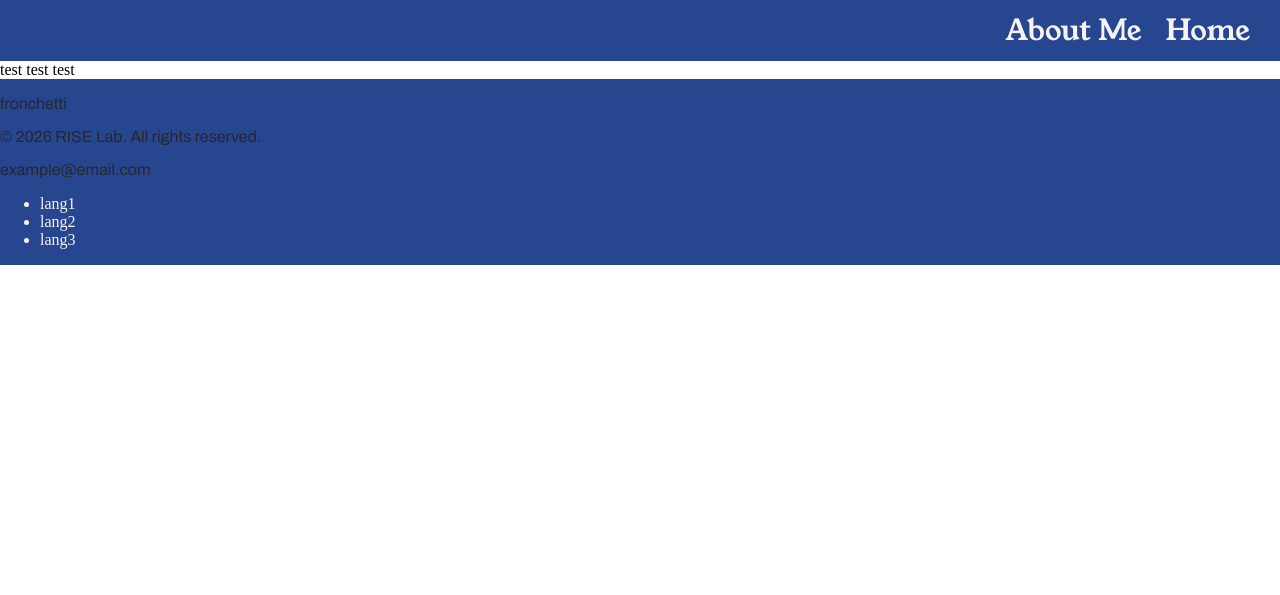
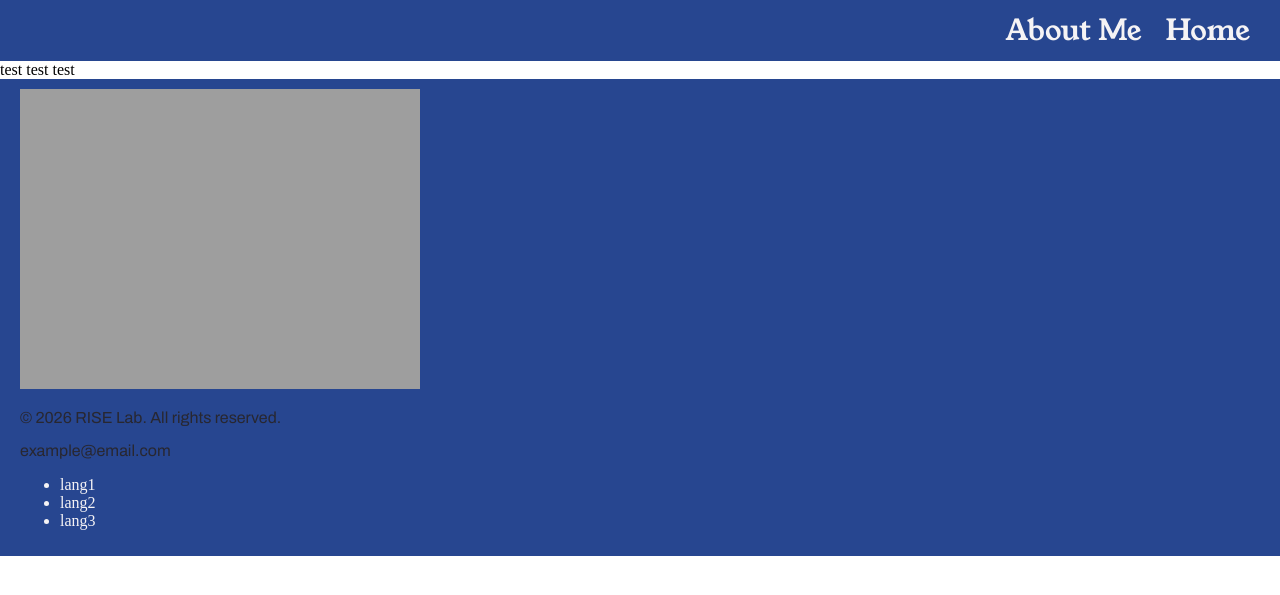
Before and after one commit to hschuler13/jekyll_theme_fronchetti, a Jekyll site: the page built from index.html, in a window 1280 px wide. Shown: the top 595 px of the page. Built offline with Jekyll 4.4.1, drawn with Linux system fonts in a browser that asks for light colours.

Commit message:
adjusted some styling

```diff
--- a/_includes/footer.html
+++ b/_includes/footer.html
@@ -1,10 +1,10 @@
 <footer class="footer">
-  <div class="footer-wrapper">
+  <div class="footer-container">
 
     {%- if site.footer %}
-      <div class="footer-subwrapper-left">
-        {%- if site.footer.logo.source %}
-          <p>{{ site.footer.logo.source }}</p>
+      <div class="footer-subcontainer-left">
+        {%- if site.footer.logo %}
+          <div class="footer-logo"><img src="{{ site.footer.logo | relative_url }}"></div>
         {% endif -%}
         {%- if site.footer.copyright %}
           <p>{{ site.footer.copyright }}</p>
@@ -21,9 +21,9 @@
         {% endif -%}
       </div>
 
-      <div class="footer-subwrapper-right">
-        {%- if footer.logo.source %}
-          <p class="big-logo">{{ footer.logo.source }}</p>
+      <div class="footer-subcontainer-right">
+        {%- if footer.logo %}
+          <img src="{{ site.header.logo | relative_url }}">
         {% endif -%}
       </div>
     {% endif -%}
--- a/_sass/_layout.scss
+++ b/_sass/_layout.scss
@@ -1,24 +1,21 @@
 @use 'variables';
 
-/*.hfContainer {
-    background-color: $primary-color;
-    max-width: 100%;
-    display: flex;
-    justify-content: space-between;
+/* html element styling */
+body {
+  margin: 0;
+  padding: 0;
 }
 
-.lfContainer {
-
+h1, h2, h3, h4, h5, h6 {
+    font-family: $header-font;
 }
 
-.rfContainer{
-
+p, a , span {
+    font-family: $p-font;
+    color: $text-color;
 }
 
-.site-header {
-
-}*/
-
+/* header & navbar styling */
 .header-container {
     height: 20%;
     width: screen;
@@ -33,7 +30,6 @@
 .header-logo {
     height: 20%;
     width: 10%;
-
 }
 
 .nav-items {
@@ -49,36 +45,26 @@
     padding: 0px 10px 0px 10px;
 }
 
-body {
-  margin: 0;
-  padding: 0;
-}
-
-h1, h2, h3, h4, h5, h6 {
-    font-family: $header-font;
-}
-
-p, a , span {
-    font-family: $p-font;
-    color: $text-color;
-}
-
+/* footer styling */
 .footer {
     width: 100%;
     height: 20%;
-    background-color: $primary-color;
+
 }
 
-.footer-wrapper {
+.footer-container {
     display: flex;
     justify-content: space-between;
     width: 100%;
     height: 20%;
+    background-color: $primary-color;
     color: $secondary-color;
+    align-items: center;
+    padding: 10px 20px 10px 20px;
 }
 
 .footer-subwrapper-left, .footer-subwrapper-right {
-    display: inline-block;
+    color: $secondary-color;
 }
 
 .footer-subwrapper-left {
```
